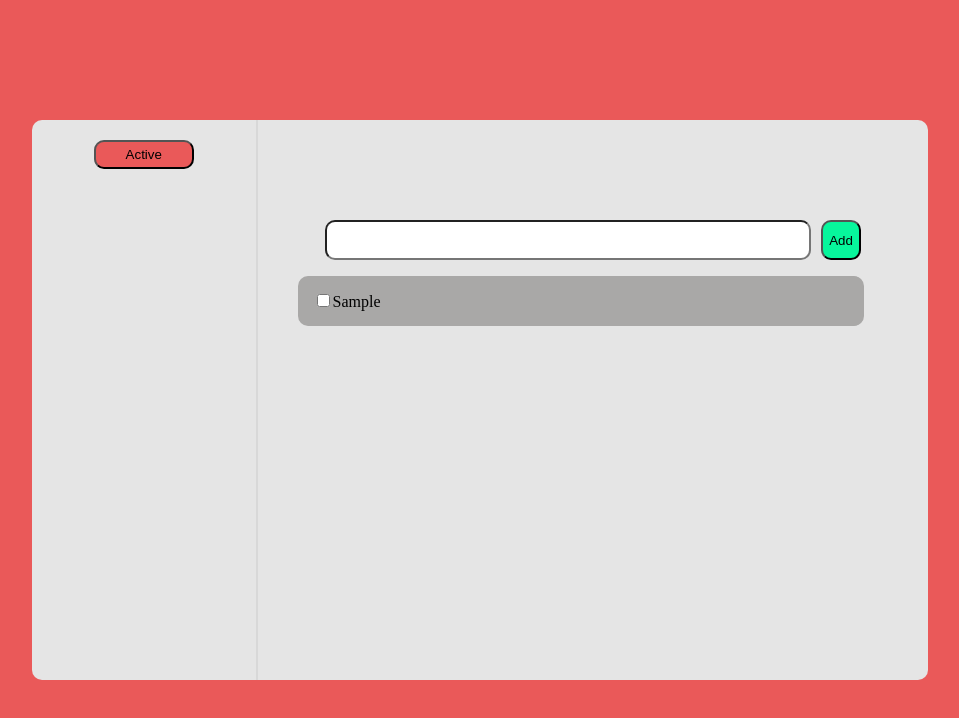
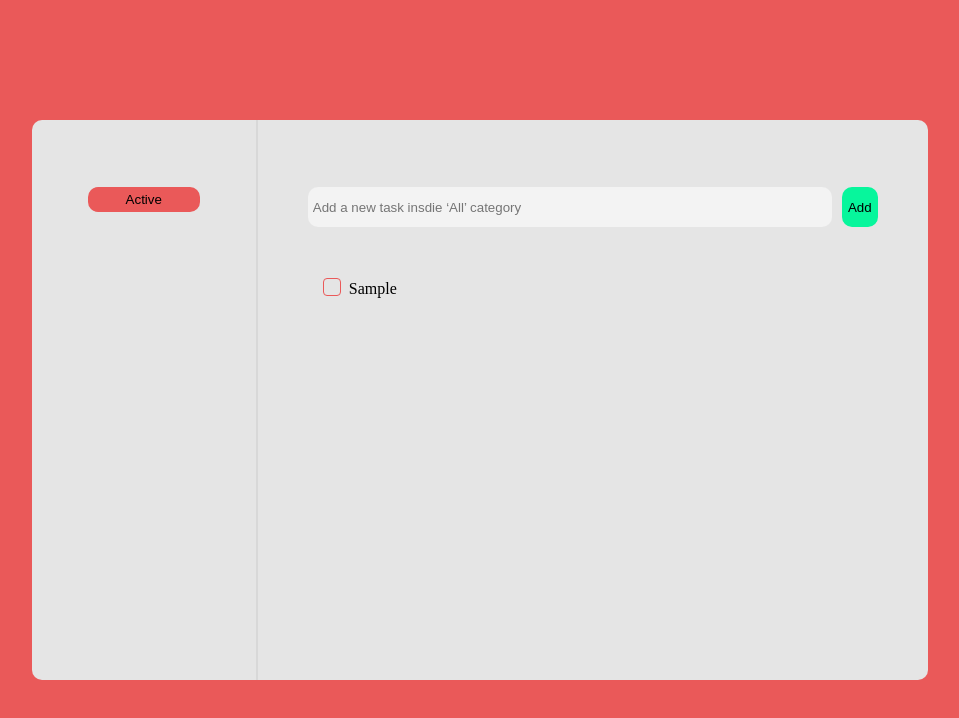
Before and after one commit to w0pro/todoVue, a Vue app: page / in a window 1280 px wide. Both pictures are taken after typing "Sample" into the empty fields and a click on the button "Add". Shown: the top 718 px of the page, without its empty margins (160-1119 px from the left). Built offline with nearby package versions, Linux system fonts and the light colour scheme.

Commit message:
feat: add deleted tasks and fix style

```diff
--- a/src/components/ToDoComponent/ToDoCategoriesComponent.vue
+++ b/src/components/ToDoComponent/ToDoCategoriesComponent.vue
@@ -1,9 +1,10 @@
 <template>
   <div class="todo__categories">
-    <button class="button__categories" v-if="btn.act" @click="$emit('showStatus', 'actTaskShow')">Active</button>
-    <button class="button__categories" v-if="btn.comp" @click="$emit('showStatus', 'compTaskShow')">Completed</button>
-    <button class="button__categories" v-if="btn.del" @click="$emit('showStatus', 'delTaskShow')">Deleted</button>
-
+    <div class="categories__wrapper">
+      <button class="button__categories" v-if="btn.act" @click="$emit('showStatus', 'actTaskShow')">Active</button>
+      <button class="button__categories" v-if="btn.comp" @click="$emit('showStatus', 'compTaskShow')">Completed</button>
+      <button class="button__categories" v-if="btn.del" @click="$emit('showStatus', 'delTaskShow')">Deleted</button>
+    </div>
   </div>
 
 </template>
@@ -11,13 +12,10 @@
 <script>
 export default {
   name: "ToDoCategories",
+
   props: {
     btn: Object
   },
-
-
-
-
 }
 </script>
 
@@ -25,18 +23,32 @@ export default {
 .todo__categories {
   display: flex;
   flex-direction: column;
-  align-items: center;
   width: 25%;
   height: 100%;
   border-right: 2px solid #D8D8D8;
 }
-
+.categories__wrapper {
+  width: 100%;
+  margin-top: 30%;
+  row-gap: 20px;
+  height: 80%;
+  display: flex;
+  flex-direction: column;
+  align-items: center;
+}
 .button__categories {
-  margin-top: 20px;
-  width: 100px;
+  max-width: 200px;
+  width: 50%;
+  min-width: 50px;
   padding: 5px;
+  border: none;
   border-radius: 10px;
   background-color: #EA5959;
+  cursor: pointer;
+}
+
+.button__categories:active {
+  background-color: #07f69c;
 }
 
 </style>
--- a/src/components/ToDoComponent/ToDoTable/TasksViewComponent.vue
+++ b/src/components/ToDoComponent/ToDoTable/TasksViewComponent.vue
@@ -1,9 +1,14 @@
 <template>
   <ul class="tasks__view">
     <li v-for="item in tasksList" :key="item.id" class="task__item">
-      <input type="checkbox" :id="item.id" :value="item.text"  @change="$emit('checkedTask', item.id)">
+      <input class="custom-checkbox" type="checkbox" v-if="statusInput" :id="item.id" :value="item.text"  @change="$emit('checkedTask', item.id, 'completed', 'active')" >
       <label :for="item.id"></label>
       <span>{{item.text}}</span>
+      <button class="btn-del" @click="$emit('checkedTask', item.id, 'deleted', 'completed')" v-if="statusBtn">
+        <svg width="16" height="18" viewBox="0 0 16 18" fill="none" xmlns="http://www.w3.org/2000/svg">
+        <path d="M5.66667 3.33333L6.25 1H9.75L10.3333 3.33333M15 3.33333H2.16667L3.33333 17.3333H12.6667L13.8333 3.33333H1H15ZM8 6.83333V13.8333V6.83333ZM10.9167 6.83333L10.3333 13.8333L10.9167 6.83333ZM5.08333 6.83333L5.66667 13.8333L5.08333 6.83333Z" stroke="#FF0000" stroke-linecap="round" stroke-linejoin="round"/>
+        </svg>
+      </button>
     </li>
   </ul>
 
@@ -12,36 +17,86 @@
 <script>
 export default {
   name: "TasksViewComponent",
+  props: {
+    tasksList: Array,
+    checkShow: String
+  },
 
-  props: {
-    tasksList: Array
+  watch: {
+    checkShow(newVal) {
+      if (newVal === 'comp') {
+        this.statusInput = false
+        this.statusBtn = true
+      } else if (newVal === 'del') {
+        this.statusInput = false
+        this.statusBtn = false
+      } else {
+        this.statusInput = true
+        this.statusBtn = false
+      }
+    }
   },
 
   data() {
     return {
-
+        statusInput: true,
+        statusBtn: false
     }
   },
-  methods: {
-
-  }
 }
 </script>
 
 <style scoped>
 .tasks__view {
- align-self: baseline;
-  width: 100%;
+  display: flex;
+  flex-direction: column;
+  top: 20%;
+  width: 85%;
+  overflow-y: scroll;
+  padding-left: 0!important;
 }
 
 .task__item {
+  display: flex;
+  align-items: center;
   list-style: none;
   padding: 15px;
-  width: 80%;
-  background-color: #a9a8a7;
-  margin-bottom: 10px;
   border-radius: 10px;
 }
 
+.btn-del {
+  align-self: flex-end;
+  background-color: transparent;
+  border: none;
+  cursor: pointer;
+}
+
+.custom-checkbox {
+  position: absolute;
+  z-index: -1;
+  opacity: 0;
+}
+
+.custom-checkbox+label::before {
+  content: '';
+  display: inline-block;
+  width: 1em;
+  height: 1em;
+  flex-shrink: 0;
+  flex-grow: 0;
+  border: 1px solid #EA5959;
+  border-radius: 0.25em;
+  margin-right: 0.5em;
+  background-repeat: no-repeat;
+  background-position: center center;
+  background-size: 50% 50%;
+}
+
+.custom-checkbox:not(:disabled):active+label::before {
+  background-color: #EA5959;
+  border-color: #EA5959;
+}
+
+
 
 </style>
--- a/src/components/ToDoComponent/ToDoTable/ToDoTableComponent.vue
+++ b/src/components/ToDoComponent/ToDoTable/ToDoTableComponent.vue
@@ -1,9 +1,9 @@
 <template>
   <div class="todo__table">
-    <to-do-table-input-component v-on:addTask="addTask($event)" />
-    <tasks-view-component v-if="statusWindow.actTaskShow" :tasks-list="active" v-on:checkedTask="checkedTask($event)"/>
-    <tasks-view-component v-if="statusWindow.compTaskShow" :tasks-list="completed"/>
-
+    <to-do-table-input-component v-on:addTask="addTask($event)" :input-show="showInput()"/>
+    <tasks-view-component v-if="statusWindow.actTaskShow" :tasks-list="active" v-on:checkedTask="checkedTask( ...arguments)" :check-show="showInput()"/>
+    <tasks-view-component v-if="statusWindow.compTaskShow" :tasks-list="completed" v-on:checkedTask="checkedTask( ...arguments)" :check-show="showInput()"/>
+    <tasks-view-component v-if="statusWindow.delTaskShow" :tasks-list="deleted" :check-show="showInput()"/>
   </div>
 
 </template>
@@ -27,7 +27,7 @@ export default {
       completed: [],
       deleted:[],
       btn:{
-        act: false,
+        act: true,
         comp: false,
         del: false
       }
@@ -45,21 +45,34 @@ export default {
         this.btn.comp = true
         this.$emit('btn', this.btn)
       }
+    },
+    deleted(newVal) {
+      if (newVal) {
+        this.btn.del = true
+        this.$emit('btn', this.btn)
+      }
     }
+
   },
+
   methods: {
     addTask (event) {
       this.active.push({text:event, id:Date.now(), status:'active'})
     },
-    checkedTask(event) {
-      this.active = this.active.filter(el => {
-        if (el.id !== event){
-          return el
-        } else {
-          el.status = 'completed'
-          this.completed.push(el)
-        }
-      })
+    checkedTask(ind, toPush, arr) {
+        this[arr] = this[arr].filter(el => {
+          if (el.id !== ind){
+            return el
+          } else {
+            el.status = toPush
+            this[toPush].push(el)
+          }
+        })
+    },
+    showInput() {
+      if (this.statusWindow.actTaskShow === true) return 'act';
+      if (this.statusWindow.compTaskShow === true) return 'comp';
+      if (this.statusWindow.delTaskShow === true) return 'del'
     }
 
 
@@ -69,10 +82,10 @@ export default {
 
 <style scoped>
 .todo__table {
-  position: relative;
   display: flex;
   flex-direction: column;
   align-items: center;
+  row-gap: 20px;
   width: 75%;
   height: 100%;
 
--- a/src/components/ToDoComponent/ToDoTable/ToDoTableInputComponent.vue
+++ b/src/components/ToDoComponent/ToDoTable/ToDoTableInputComponent.vue
@@ -1,6 +1,6 @@
 <template>
-  <div class="table-input">
-    <input type="text" class="input" v-model="inputTask">
+  <div class="table-input" v-if="showInput()">
+    <input type="text" class="input" v-model.trim="inputTask" :placeholder="placeholder">
     <button class="btn-add" @click="taskTransfer">Add</button>
   </div>
 
@@ -9,19 +9,33 @@
 <script>
 export default {
   name: "ToDoTableInputComponent",
+  props: {
+    inputShow: String
+  },
 
   data () {
     return {
       inputTask : '',
+      placeholder: 'Add a new task insdie ‘All’ category'
     }
   },
+
   methods: {
     taskTransfer () {
-      this.$emit('addTask', this.inputTask)
-      this.inputTask = ''
-      ;
+      if (this.inputTask) {
+        this.$emit('addTask', this.inputTask)
+        this.inputTask = '';
+      } else {
+        setTimeout(() => this.placeholder = 'You cannot add an empty task!!!', 300)
+        setTimeout(() => this.placeholder = 'Add a new task insdie ‘All’ category', 1000)
+      }
+    },
+    showInput() {
+      if (this.inputShow === 'act') {
+        return true
+      }
+      return false
     }
-
   }
 }
 </script>
@@ -30,21 +44,32 @@ export default {
 .table-input {
   display: flex;
   gap: 10px;
-  margin-top: 100px;
-  width: 80%;
+  margin-top: 10%;
+  width: 85%;
   height: 40px;
 }
 .input {
+  padding: 5px;
   width: calc(100% - 8px);
-  height: calc(100% - 6px);
   border-radius: 10px;
+  border: none;
+  outline: none;
+  background-color: #F3F3F3;
+}
+
+.input:focus {
+  border: 2px solid #EA5959;
 }
 
 .btn-add {
+  border: none;
   border-radius: 10px;
   background-color: #07f69c;
   cursor: pointer;
 }
 
+.btn-add:active {
+  background-color: #EA5959;
+}
 
 </style>
--- a/src/components/ToDoComponent/ToDoViewComponent.vue
+++ b/src/components/ToDoComponent/ToDoViewComponent.vue
@@ -27,7 +27,7 @@ export default {
 
   methods: {
     seeBtn(event) {
-      this.btn =event;
+      this.btn = event;
     },
     showStatus(event){
       for (let key in this.statusWindow) {
@@ -47,6 +47,7 @@ export default {
   display: flex;
   width: 70%;
   height: 70%;
+  min-width: 400px;
   background-color: #E5E5E5;
   border-radius: 10px;
 }
```
